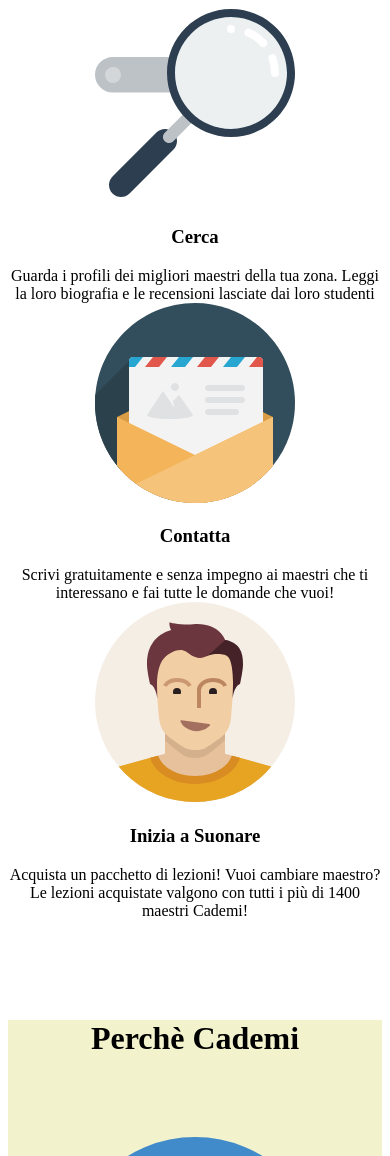
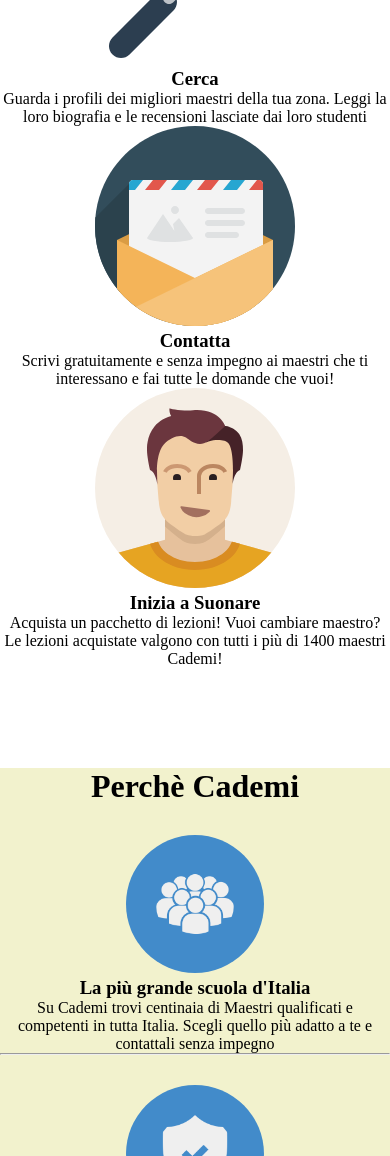
Before and after one commit to parix1999/html-css-resp-wannabe, a plain HTML site: page index.html in a window 390 px wide. Shown: the part 844-2000 px from the top of the page. Drawn offline with Linux system fonts and the light colour scheme.

Commit message:
responsive-6.0

```diff
--- a/style.css
+++ b/style.css
@@ -75,6 +75,9 @@ img {
 /* inizio esercizio */
 @media screen and (max-width:420px) {
   /* prima parte lezioni */
+  *{
+    margin:0;
+  }
   #lezioni .row{
     background-color:#f2f2cd;
     text-align:center;
@@ -118,4 +121,14 @@ img {
     text-align:center;
     width:100%;
   }
+  #why img{
+    width:20%;
+    height:20%;
+  }
+  #why .row>.first,
+  #why .row>.second,
+  #why .row>.third {
+    width: 100%;
+    margin-top: 30px;
+  }
 }
```
